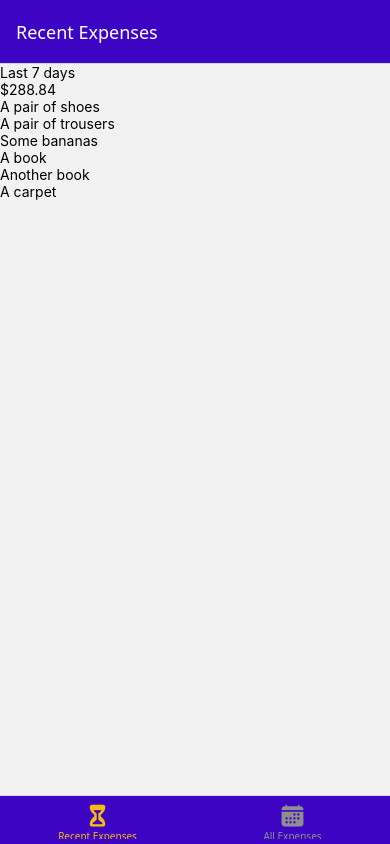
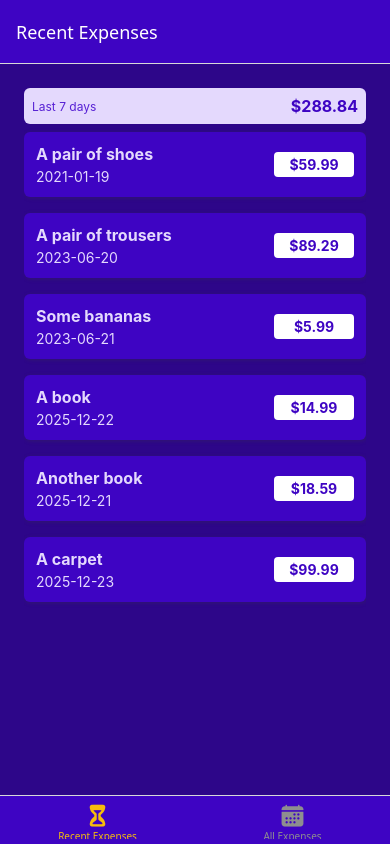
Before and after one commit to Yariki/expense-tracker-react-native, a React Native app: screen /RecentExpenses in a window 390 px wide. Built offline with nearby package versions, Linux system fonts and the light colour scheme.

Commit message:
added separate expense list item component and styled it

```diff
--- /dev/null
+++ b/components/ExpensesOutput/ExpenseItem.tsx
@@ -0,0 +1,61 @@
+import { Pressable, View, Text, StyleSheet } from "react-native";
+import { Expense } from "../../models/Expense";
+import { GlobalStyles } from "../../constans/styles";
+import { getFormattedDate } from "../../utils/date";
+
+export interface ExpenseItemProps  extends React.ComponentProps<typeof View> {
+    expense: Expense;
+}
+
+export const ExpenseItem: React.FC<ExpenseItemProps> = ({expense}) => {
+
+    return <Pressable>
+        <View style={styles.expenseItem}>
+            <View >
+                <Text style={[styles.textBase, styles.description]}>{expense.description}</Text>
+                <Text style={[styles.textBase]}>{getFormattedDate(expense.date)}</Text>
+            </View>
+            <View style={styles.amountContainer}>
+                <Text style={styles.amount}>${expense.amount.toFixed(2)}</Text>
+            </View>
+        </View>
+    </Pressable>;
+};
+
+const styles = StyleSheet.create({
+    expenseItem: {
+        padding: 12,
+        marginVertical: 8,
+        backgroundColor: GlobalStyles.colors.primary500,
+        flexDirection: "row",
+        justifyContent: "space-between",
+        alignItems: "center",
+        borderRadius: 6,
+        elevation: 3,
+        shadowColor: GlobalStyles.colors.gray500,
+        shadowOffset: {width: 1, height: 1},
+        shadowOpacity: 0.4,
+        shadowRadius: 4,
+    },
+    textBase: {
+        color: GlobalStyles.colors.primary50,
+    },
+    description: {
+        fontSize: 16,
+        marginBottom: 4,
+        fontWeight: "bold",
+    },
+    amountContainer: {
+        paddingHorizontal: 12,
+        paddingVertical: 4,
+        backgroundColor: "white",
+        justifyContent: "center",
+        alignItems: "center",
+        borderRadius: 4,
+        minWidth: 80,
+    },
+    amount: {
+        color: GlobalStyles.colors.primary500,
+        fontWeight: "bold",
+    },
+});
--- a/components/ExpensesOutput/ExpensesList.tsx
+++ b/components/ExpensesOutput/ExpensesList.tsx
@@ -1,16 +1,23 @@
 import { View, Text, FlatList } from "react-native";
 import { DUMMY_EXPENSES } from "../../constans/dummyData";
 import { Expense } from "../../models/Expense";
+import { StyleSheet } from "react-native";
+import React from "react";
+import { ExpenseItem } from "./ExpenseItem";
 
 export interface ExpensesListProps  extends React.ComponentProps<typeof View> {
     expenses: Expense[];
 }
 
 function  renderExpenseItem(itemData: {item: Expense}) {
-    return <Text>{itemData.item.description}</Text>
+    return <ExpenseItem expense={itemData.item}></ExpenseItem>
 }
 
 export const ExpensesList:  React.FC<ExpensesListProps> = ({expenses}) => {
 
     return <FlatList data={expenses} renderItem={renderExpenseItem} keyExtractor={(item) => item.id} />
 };
+
+const styles =  StyleSheet.create({
+
+});
--- a/components/ExpensesOutput/ExpensesOutput.tsx
+++ b/components/ExpensesOutput/ExpensesOutput.tsx
@@ -1,7 +1,8 @@
-import { View } from "react-native";
+import { StyleSheet, View } from "react-native";
 import { ExpensesList } from "./ExpensesList";
 import { ExpensesSummary } from "./ExpensesSummary";
 import { Expense } from "../../models/Expense";
+import { GlobalStyles } from "../../constans/styles";
 
 export interface ExpensesOutputProps  extends React.ComponentProps<typeof View> {
     expenses: Expense[];
@@ -10,8 +11,17 @@ export interface ExpensesOutputProps  extends React.ComponentProps<typeof View>
 
 export const ExpensesOutput:  React.FC<ExpensesOutputProps> = ({expenses, expensesPeriod}) => {
 
-    return <View>
+    return <View style={styles.container}>
         <ExpensesSummary expenses={expenses} expensesPeriod={expensesPeriod} />
         <ExpensesList expenses={expenses} />
     </View>
 };
+
+
+const styles = StyleSheet.create({
+    container: {
+        padding: 24,
+        backgroundColor: GlobalStyles.colors.primary700,
+        flex: 1,
+    },
+});
--- a/components/ExpensesOutput/ExpensesSummary.tsx
+++ b/components/ExpensesOutput/ExpensesSummary.tsx
@@ -1,5 +1,6 @@
-import { View, Text } from "react-native";
+import { View, Text, StyleSheet } from "react-native";
 import { Expense } from "../../models/Expense";
+import { GlobalStyles } from "../../constans/styles";
 
 export interface ExpensesSummaryProps  extends React.ComponentProps<typeof View> {
     expenses: Expense[];
@@ -10,8 +11,29 @@ export const ExpensesSummary:  React.FC<ExpensesSummaryProps> = ({expenses, expe
 
     const sum = expenses.reduce((accumulator, expense) => accumulator + expense.amount, 0);
 
-    return <View>
-        <Text>{expensesPeriod}</Text>
-        <Text>${sum.toFixed(2)}</Text>
+    return <View style={styles.container}>
+        <Text style={styles.periodText}>{expensesPeriod}</Text>
+        <Text style={styles.sumText}>${sum.toFixed(2)}</Text>
     </View>
 };
+
+const styles = StyleSheet.create({
+    container: {
+        padding: 8,
+        backgroundColor: GlobalStyles.colors.primary50,
+        borderRadius: 6,
+        flexDirection: "row",
+        justifyContent: "space-between",
+        alignItems: "center",
+    },
+    periodText: {
+        fontSize: 12,
+        color: GlobalStyles.colors.primary400,
+
+    },
+    sumText: {
+        fontSize: 16,
+        fontWeight: "bold",
+        color: GlobalStyles.colors.primary500,
+    }
+});
--- /dev/null
+++ b/utils/date.ts
@@ -0,0 +1,6 @@
+export function getFormattedDate(date: Date): string {
+    const day = date.getDate().toString().padStart(2, '0');
+    const month = (date.getMonth() + 1).toString().padStart(2, '0');
+    const year = date.getFullYear();
+    return `${year}-${month}-${day}`;
+}
```
